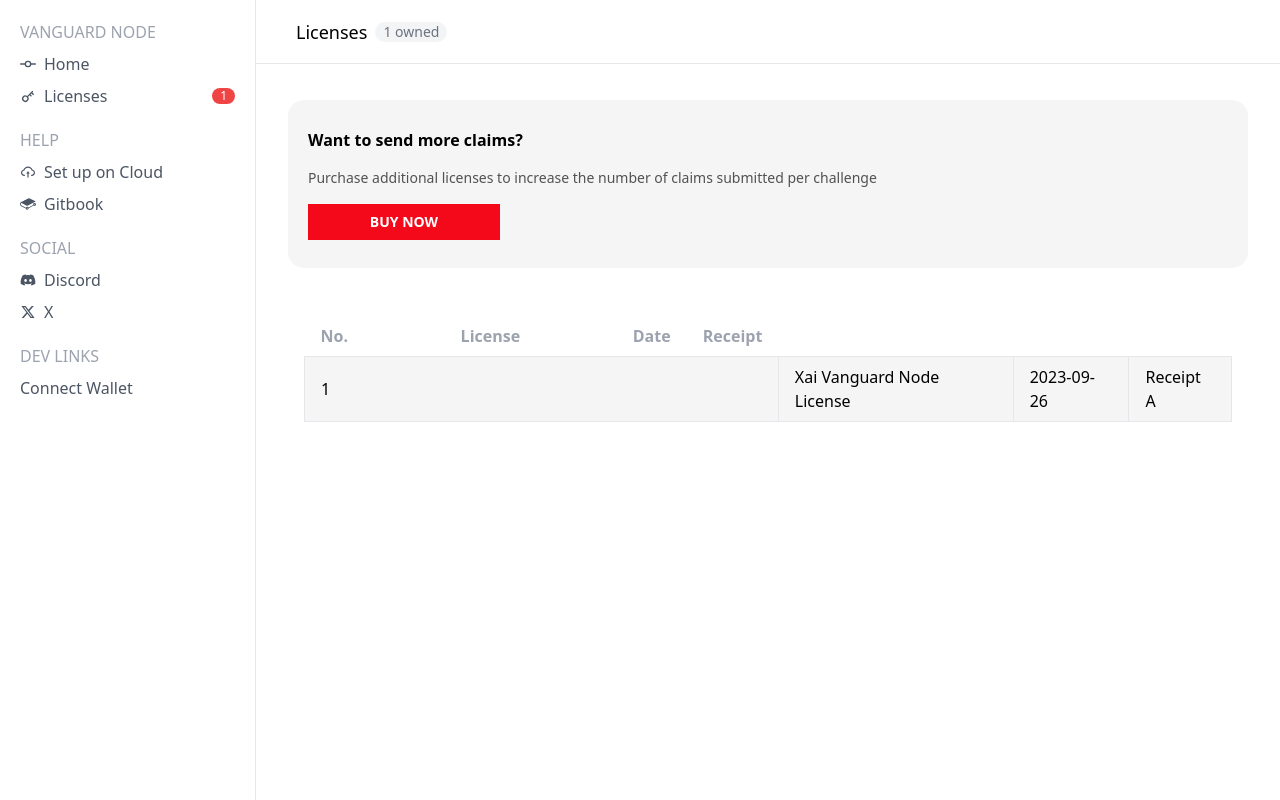
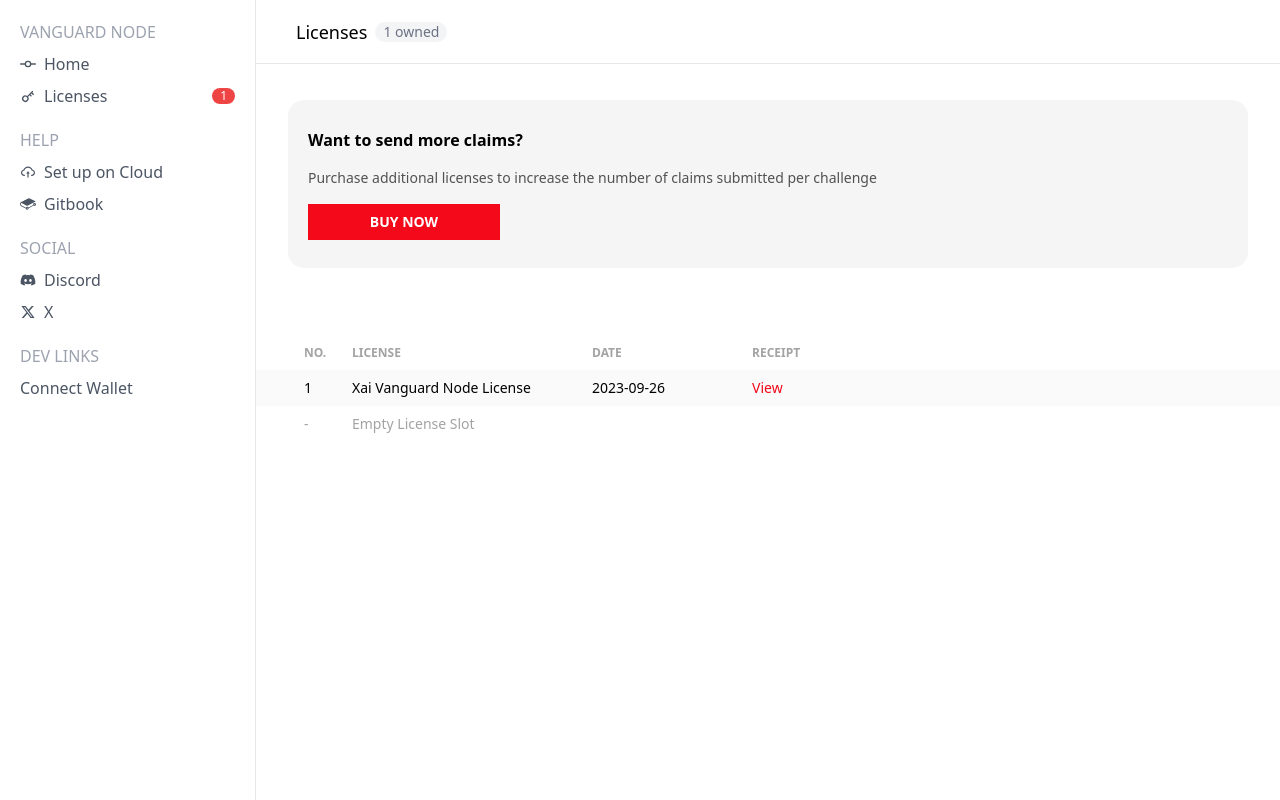
Before and after one commit to xai-foundation/sentry, a React (Vite) app in the folder apps/vanguard-client-desktop/: page /licenses in a window 1280 px wide. Both pictures are taken after a click on the button "BUY NOW". Built offline with nearby package versions, Linux system fonts and the light colour scheme.

Commit message:
Licenses page UI done

```diff
--- a/apps/vanguard-client-desktop/src/features/licenses/HasLicenses.tsx
+++ b/apps/vanguard-client-desktop/src/features/licenses/HasLicenses.tsx
@@ -1,6 +1,7 @@
 export function HasLicenses() {
 	return (
-		<div className="w-full flex flex-col px-8 py-9 gap-8">
+		<div className="w-full flex flex-col gap-8">
+			<div className="px-8 py-9">
 				<div className="flex flex-col justify-center bg-[#F5F5F5] px-5 py-7 rounded-2xl gap-4">
 					<p className="text-base font-semibold">Want to send more claims?</p>
 					<p className="text-sm text-[#525252]">
@@ -13,23 +14,35 @@ export function HasLicenses() {
 						Buy Now
 					</button>
 				</div>
+			</div>
 
-			<div className="container mx-auto p-4">
+			<div className="w-full">
 				<table className="w-full bg-white">
-					<thead className="flex text-gray-400">
-					<tr>
-						<th className="w-4 px-4 py-2">No.</th>
-						<th className="w-64 px-4 py-2">License</th>
-						<th className="w-8 px-4 py-2">Date</th>
-						<th className="w-8 px-4 py-2">Receipt</th>
+					<thead className="text-[#A3A3A3]">
+					<tr className="flex text-left text-[12px] uppercase px-8">
+						<th className="w-12 px-4 py-2">No.</th>
+						<th className="w-1/4 px-4 py-2">License</th>
+						<th className="w-1/6 px-4 py-2">Date</th>
+						<th className="w-1/6 px-4 py-2">Receipt</th>
 					</tr>
 					</thead>
 					<tbody>
-					<tr className="bg-[#F5F5F5]">
-						<td className="border px-4 py-2">1</td>
-						<td className="border px-4 py-2">Xai Vanguard Node License</td>
-						<td className="border px-4 py-2">2023-09-26</td>
-						<td className="border px-4 py-2">Receipt A</td>
+					<tr className="bg-[#FAFAFA] flex px-8 text-sm">
+						<td className="w-12 px-4 py-2">1</td>
+						<td className="w-1/4 px-4 py-2">Xai Vanguard Node License</td>
+						<td className="w-1/6 px-4 py-2">2023-09-26</td>
+						<td className="w-1/6 px-4 py-2">
+							<a
+								className="text-[#F30919] cursor-pointer"
+								onClick={() => window.electron.openExternal("https://www.youtube.com/watch?v=dQw4w9WgXcQ")}
+							>
+								View
+							</a>
+						</td>
+					</tr>
+					<tr className="text-[#A3A3A3] text-sm flex px-8">
+						<td className="w-12 px-4 py-2">-</td>
+						<td className="w-1/4 px-4 py-2">Empty License Slot</td>
 					</tr>
 					</tbody>
 				</table>
--- a/apps/vanguard-client-desktop/src/features/licenses/Licenses.tsx
+++ b/apps/vanguard-client-desktop/src/features/licenses/Licenses.tsx
@@ -3,7 +3,7 @@ import {HasLicenses} from "./HasLicenses.tsx";
 import {NoLicenses} from "./NoLicenses.tsx";
 
 export function Licenses() {
-	const [number, setNumber] = useState<number>(1);
+	const [number, setNumber] = useState<number>(0);
 
 	return (
 		<div className="w-full h-screen">
--- a/apps/vanguard-client-desktop/src/features/licenses/NoLicenses.tsx
+++ b/apps/vanguard-client-desktop/src/features/licenses/NoLicenses.tsx
@@ -41,8 +41,8 @@ export function NoLicenses({number, setNumber}: NoLicensesProps) {
 	}
 
 	return (
-		<div className="w-full h-screen flex flex-col justify-center items-center">
-			<div className="flex flex-col justify-center items-center gap-4">
+		<div className="w-full h-auto flex flex-col justify-center items-center">
+			<div className="absolute bottom-0 top-0 flex flex-col justify-center items-center gap-4 mb-16">
 				<AiFillWarning className="w-16 h-16 text-[#D4D4D4]"/>
 				<p className="text-xl font-semibold">You don’t own any licenses</p>
 				<p className="text-base text-[#525252]">Buy a license to start participating in network
```
Lines whose indentation alone changed are shown as unchanged.
